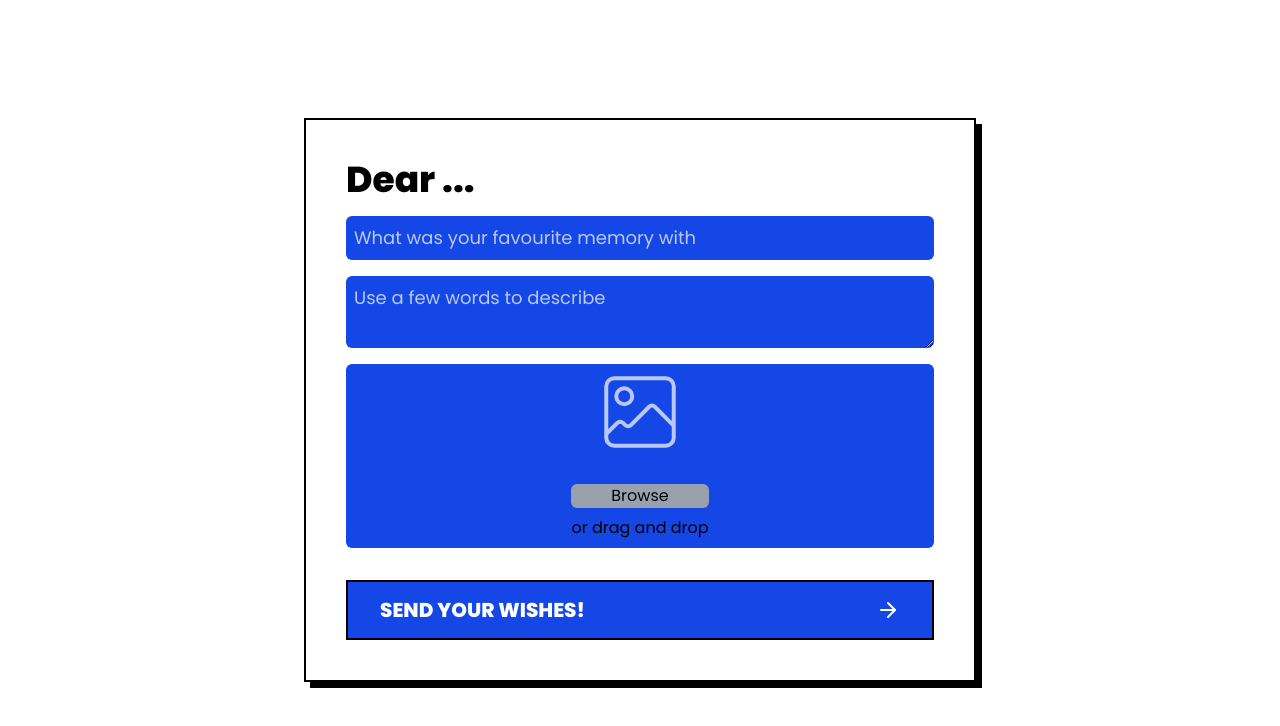
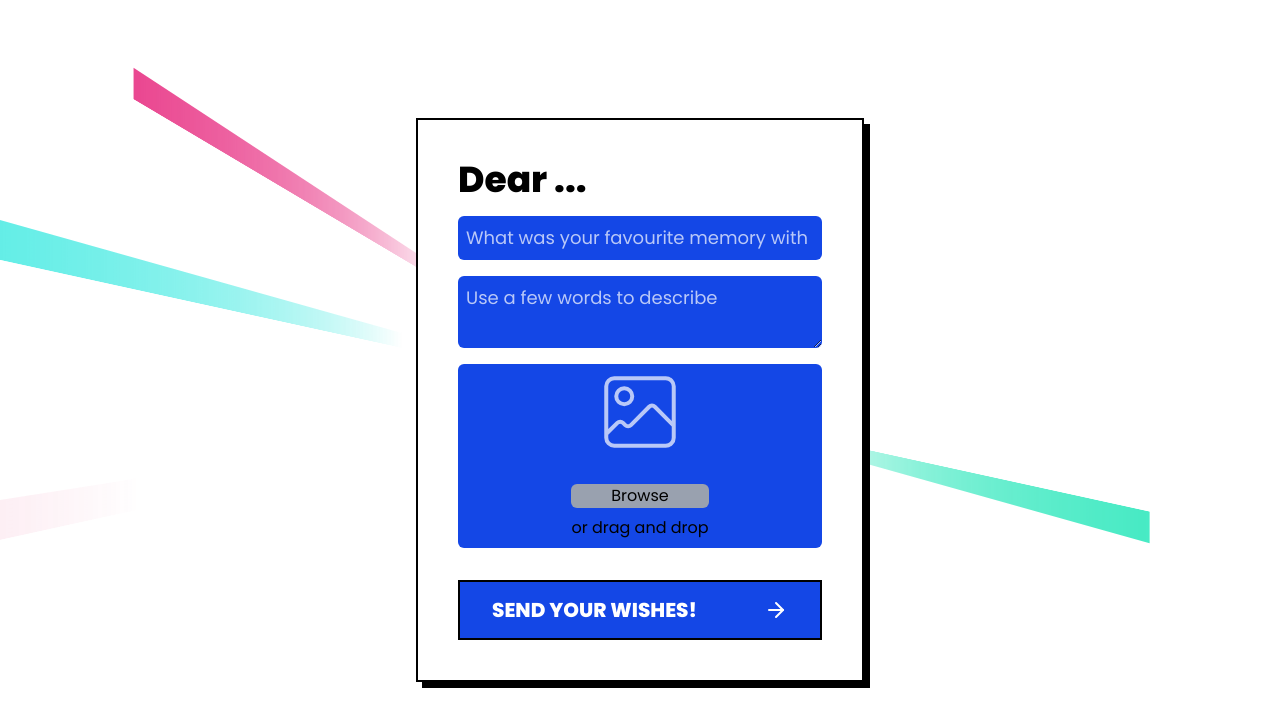
Before and after one commit to euanlimzx/warmfuzzyfeelings, a Next.js app in the folder frontend/: page /make-a-wish/1 in a window 1280 px wide. Shown: the top 726 px of the page. Built offline with nearby package versions, Linux system fonts and the light colour scheme; no server answers.

Commit message:
added laser bg

```diff
--- a/frontend/package.json
+++ b/frontend/package.json
@@ -11,10 +11,10 @@
   "dependencies": {
     "@radix-ui/react-slot": "^1.2.3",
     "@types/canvas-confetti": "^1.9.0",
+    "axios": "^1.9.0",
     "canvas-confetti": "^1.9.3",
     "class-variance-authority": "^0.7.1",
     "clsx": "^2.1.1",
-    "axios": "^1.9.0",
     "date-fns": "^4.1.0",
     "framer-motion": "^12.15.0",
     "lucide-react": "^0.511.0",
--- /dev/null
+++ b/frontend/src/components/magicui/warp-background.tsx
@@ -0,0 +1,152 @@
+"use client";
+
+import { cn } from "@/lib/utils";
+import { motion } from "motion/react";
+import React, { HTMLAttributes, useCallback, useMemo } from "react";
+
+interface WarpBackgroundProps extends HTMLAttributes<HTMLDivElement> {
+  children: React.ReactNode;
+  perspective?: number;
+  beamsPerSide?: number;
+  beamSize?: number;
+  beamDelayMax?: number;
+  beamDelayMin?: number;
+  beamDuration?: number;
+  gridColor?: string;
+}
+
+const Beam = ({
+  width,
+  x,
+  delay,
+  duration,
+}: {
+  width: string | number;
+  x: string | number;
+  delay: number;
+  duration: number;
+}) => {
+  const hue = Math.floor(Math.random() * 360);
+  const ar = Math.floor(Math.random() * 10) + 1;
+
+  return (
+    <motion.div
+      style={
+        {
+          "--x": `${x}`,
+          "--width": `${width}`,
+          "--aspect-ratio": `${ar}`,
+          "--background": `linear-gradient(hsl(${hue} 80% 60%), transparent)`,
+        } as React.CSSProperties
+      }
+      className={`absolute left-[var(--x)] top-0 [aspect-ratio:1/var(--aspect-ratio)] [background:var(--background)] [width:var(--width)]`}
+      initial={{ y: "100cqmax", x: "-50%" }}
+      animate={{ y: "-100%", x: "-50%" }}
+      transition={{
+        duration,
+        delay,
+        repeat: Infinity,
+        ease: "linear",
+      }}
+    />
+  );
+};
+
+export const WarpBackground: React.FC<WarpBackgroundProps> = ({
+  children,
+  perspective = 100,
+  className,
+  beamsPerSide = 3,
+  beamSize = 5,
+  beamDelayMax = 3,
+  beamDelayMin = 0,
+  beamDuration = 3,
+  gridColor = "var(--border)",
+  ...props
+}) => {
+  const generateBeams = useCallback(() => {
+    const beams = [];
+    const cellsPerSide = Math.floor(100 / beamSize);
+    const step = cellsPerSide / beamsPerSide;
+
+    for (let i = 0; i < beamsPerSide; i++) {
+      const x = Math.floor(i * step);
+      const delay =
+        Math.random() * (beamDelayMax - beamDelayMin) + beamDelayMin;
+      beams.push({ x, delay });
+    }
+    return beams;
+  }, [beamsPerSide, beamSize, beamDelayMax, beamDelayMin]);
+
+  const topBeams = useMemo(() => generateBeams(), [generateBeams]);
+  const rightBeams = useMemo(() => generateBeams(), [generateBeams]);
+  const bottomBeams = useMemo(() => generateBeams(), [generateBeams]);
+  const leftBeams = useMemo(() => generateBeams(), [generateBeams]);
+
+  return (
+    <div className={cn(className)} {...props}>
+      <div
+        style={
+          {
+            "--perspective": `${perspective}px`,
+            "--grid-color": gridColor,
+            "--beam-size": `${beamSize}%`,
+          } as React.CSSProperties
+        }
+        className={
+          "pointer-events-none absolute left-0 top-0 size-full overflow-hidden [clipPath:inset(0)] [container-type:size] [perspective:var(--perspective)] [transform-style:preserve-3d]"
+        }
+      >
+        {/* top side */}
+        <div className="absolute z-20 [transform-style:preserve-3d] [background-size:var(--beam-size)_var(--beam-size)] [background:linear-gradient(var(--grid-color)_0_1px,_transparent_1px_var(--beam-size))_50%_-0.5px_/var(--beam-size)_var(--beam-size),linear-gradient(90deg,_var(--grid-color)_0_1px,_transparent_1px_var(--beam-size))_50%_50%_/var(--beam-size)_var(--beam-size)] [container-type:inline-size] [height:100cqmax] [transform-origin:50%_0%] [transform:rotateX(-90deg)] [width:100cqi]">
+          {topBeams.map((beam, index) => (
+            <Beam
+              key={`top-${index}`}
+              width={`${beamSize}%`}
+              x={`${beam.x * beamSize}%`}
+              delay={beam.delay}
+              duration={beamDuration}
+            />
+          ))}
+        </div>
+        {/* bottom side */}
+        <div className="absolute top-full [transform-style:preserve-3d] [background-size:var(--beam-size)_var(--beam-size)] [background:linear-gradient(var(--grid-color)_0_1px,_transparent_1px_var(--beam-size))_50%_-0.5px_/var(--beam-size)_var(--beam-size),linear-gradient(90deg,_var(--grid-color)_0_1px,_transparent_1px_var(--beam-size))_50%_50%_/var(--beam-size)_var(--beam-size)] [container-type:inline-size] [height:100cqmax] [transform-origin:50%_0%] [transform:rotateX(-90deg)] [width:100cqi]">
+          {bottomBeams.map((beam, index) => (
+            <Beam
+              key={`bottom-${index}`}
+              width={`${beamSize}%`}
+              x={`${beam.x * beamSize}%`}
+              delay={beam.delay}
+              duration={beamDuration}
+            />
+          ))}
+        </div>
+        {/* left side */}
+        <div className="absolute left-0 top-0 [transform-style:preserve-3d] [background-size:var(--beam-size)_var(--beam-size)] [background:linear-gradient(var(--grid-color)_0_1px,_transparent_1px_var(--beam-size))_50%_-0.5px_/var(--beam-size)_var(--beam-size),linear-gradient(90deg,_var(--grid-color)_0_1px,_transparent_1px_var(--beam-size))_50%_50%_/var(--beam-size)_var(--beam-size)] [container-type:inline-size] [height:100cqmax] [transform-origin:0%_0%] [transform:rotate(90deg)_rotateX(-90deg)] [width:100cqh]">
+          {leftBeams.map((beam, index) => (
+            <Beam
+              key={`left-${index}`}
+              width={`${beamSize}%`}
+              x={`${beam.x * beamSize}%`}
+              delay={beam.delay}
+              duration={beamDuration}
+            />
+          ))}
+        </div>
+        {/* right side */}
+        <div className="absolute right-0 top-0 [transform-style:preserve-3d] [background-size:var(--beam-size)_var(--beam-size)] [background:linear-gradient(var(--grid-color)_0_1px,_transparent_1px_var(--beam-size))_50%_-0.5px_/var(--beam-size)_var(--beam-size),linear-gradient(90deg,_var(--grid-color)_0_1px,_transparent_1px_var(--beam-size))_50%_50%_/var(--beam-size)_var(--beam-size)] [container-type:inline-size] [height:100cqmax] [width:100cqh] [transform-origin:100%_0%] [transform:rotate(-90deg)_rotateX(-90deg)]">
+          {rightBeams.map((beam, index) => (
+            <Beam
+              key={`right-${index}`}
+              width={`${beamSize}%`}
+              x={`${beam.x * beamSize}%`}
+              delay={beam.delay}
+              duration={beamDuration}
+            />
+          ))}
+        </div>
+      </div>
+      <div className="relative">{children}</div>
+    </div>
+  );
+};
--- a/frontend/src/pages/make-a-wish/[birthdayCardUUID].tsx
+++ b/frontend/src/pages/make-a-wish/[birthdayCardUUID].tsx
@@ -1,6 +1,7 @@
 "use client";
 
 import BirthdayWishForm from "@/components/question-form/BirthdayWishForm";
+import { WarpBackground } from "@/components/magicui/warp-background";
 import axios from "axios";
 import { useRouter } from "next/router";
 import { useEffect, useState } from "react";
@@ -30,6 +31,7 @@ export default function Home() {
 
   return (
     <div className="text-black flex flex-col items-center justify-center w-full min-h-screen bg-white p-4">
+      <WarpBackground>
         {!isCardRetrievalError ? (
           <div className="w-full max-w-2xl">
             <BirthdayWishForm
@@ -39,9 +41,11 @@ export default function Home() {
           </div>
         ) : (
           <div>
-          Hmm... we cant really seem to find the person you&apos;re looking for
+            Hmm... we cant really seem to find the person you&apos;re looking
+            for
           </div>
         )}
+      </WarpBackground>
     </div>
   );
 }
```
Lines whose indentation alone changed are shown as unchanged.
